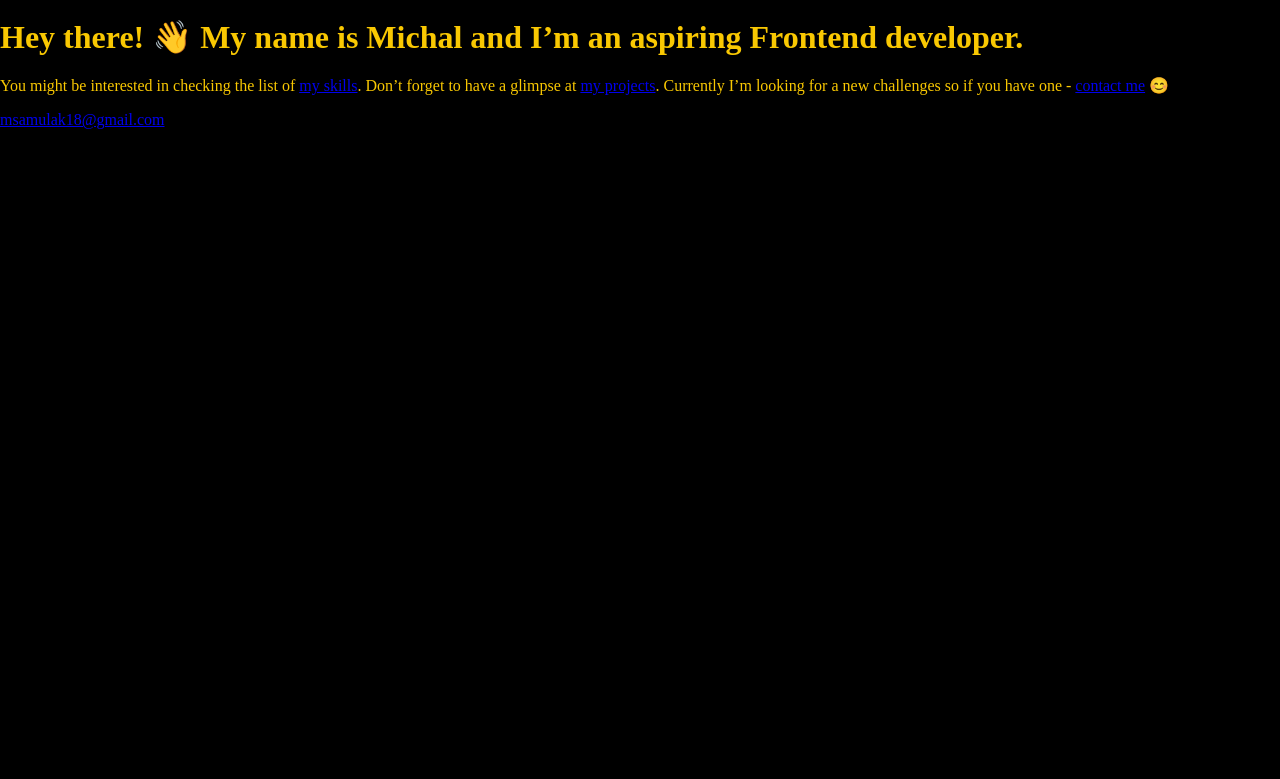
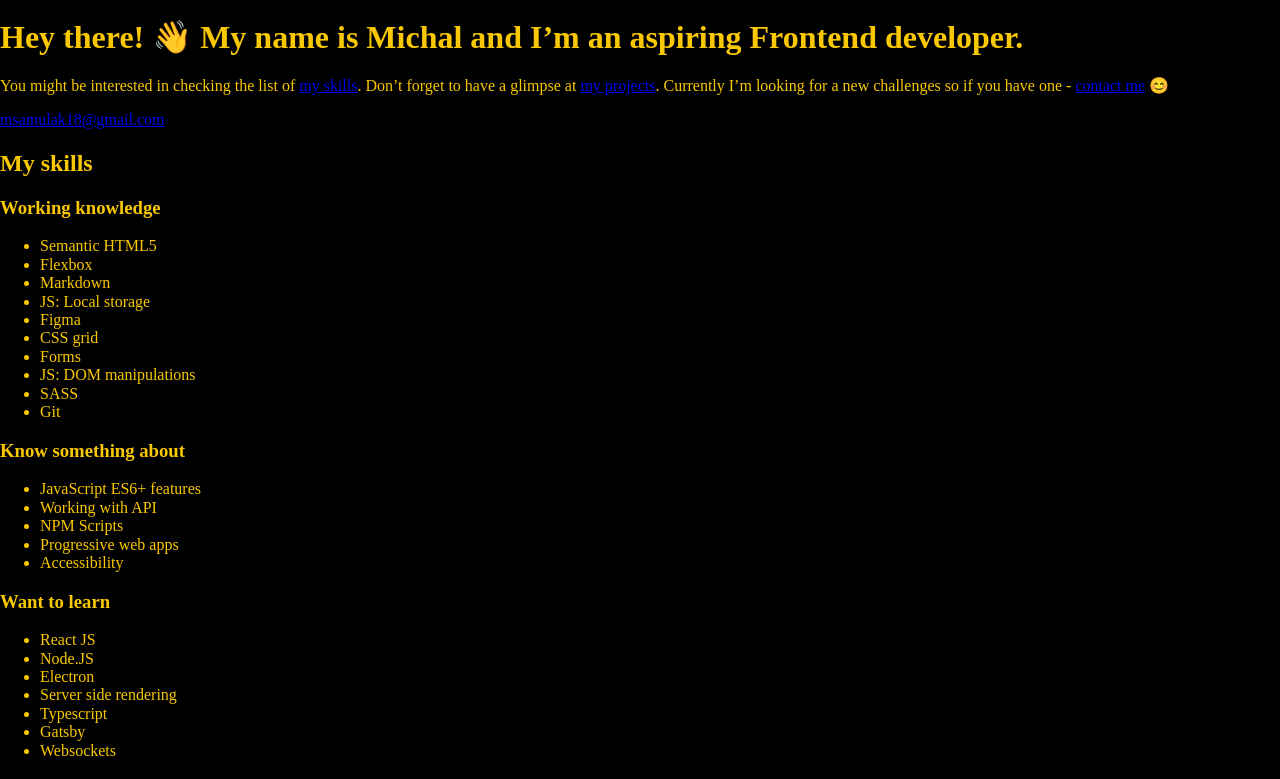
Before and after one commit to michalsamulak/michalsamulak.github.io, a website: page src/content/index.html in a window 1280 px wide. Shown: the part 21-800 px from the top of the page. Drawn offline with nearby package versions, Linux system fonts and the light colour scheme; files that its build step writes are made by us from their sources.

Commit message:
feat: skills section markup

```diff
--- a/src/content/index.html
+++ b/src/content/index.html
@@ -1,5 +1,6 @@
 <!DOCTYPE html>
 <html lang="en">
+
 <head>
   <meta charset="UTF-8" />
   <meta name="viewport" content="width=device-width, initial-scale=1.0" />
@@ -18,17 +19,9 @@
 
   <link rel="manifest" href="manifest.json" />
   <meta name="apple-mobile-web-app-capable" content="yes" />
-    <link
-      rel="apple-touch-icon"
-      sizes="192x192"
-      href="assets/pwa/icons/icon-192x192.png"
-    />
+  <link rel="apple-touch-icon" sizes="192x192" href="assets/pwa/icons/icon-192x192.png" />
 
-    <link
-      rel="icon"
-      type="image/png"
-      href="assets/pwa/icons/icon-192x192.png"
-    />
+  <link rel="icon" type="image/png" href="assets/pwa/icons/icon-192x192.png" />
 
   <link rel="stylesheet" href="css/main.css" />
 </head>
@@ -37,15 +30,61 @@
 <body>
   <main class="main">
     <section class="header">
-        <img src="" class="header__image" alt="Michal."/>
+      <img src="" class="header__image" alt="Michal." />
       <h1 class="header__title">Hey there! 👋 My name is Michal and I’m an aspiring Frontend developer. </h1>
-        <p class="header__description">You might be interested in checking the list of <a class="header__link" href="#">my skills</a>. Don’t forget to  have a glimpse at <a class="header__link" href="#">my projects</a>. Currently I’m looking for a new challenges so if you have one - <a class="header__link" href="#">contact me</a> 😊</p>
+      <p class="header__description">You might be interested in checking the list of <a class="header__link"
+          href="#my-skills">my
+          skills</a>. Don’t forget to have a glimpse at <a class="header__link" href="#">my projects</a>. Currently I’m
+        looking for a new challenges so if you have one - <a class="header__link" href="#">contact me</a> 😊</p>
 
       <a class="header__mail" href="mailto:msamulak18@gmail.com">msamulak18@gmail.com</a>
     </section>
+    <section id="my-skills" class="skills">
+      <h2 class="skills__header">My skills</h2>
+      <section class="skills-list">
+        <h3 class="skills-list__title">Working knowledge</h3>
+        <ul class="skills-list__list">
+          <li class="skills-list__item">Semantic HTML5</li>
+          <li class="skills-list__item">Flexbox</li>
+          <li class="skills-list__item">Markdown</li>
+          <li class="skills-list__item">JS: Local storage</li>
+          <li class="skills-list__item">Figma</li>
+          <li class="skills-list__item">CSS grid</li>
+          <li class="skills-list__item">Forms</li>
+          <li class="skills-list__item">JS: DOM manipulations</li>
+          <li class="skills-list__item">SASS</li>
+          <li class="skills-list__item">Git</li>
+        </ul>
+      </section>
 
+      <section class="skills-list">
+        <h3 class="skills-list__title">Know something about</h3>
+        <ul class="skills-list__list">
+          <li class="skills-list__item">JavaScript ES6+ features</li>
+          <li class="skills-list__item">Working with API</li>
+          <li class="skills-list__item">NPM Scripts</li>
+          <li class="skills-list__item">Progressive web apps</li>
+          <li class="skills-list__item">Accessibility</li>
+        </ul>
+      </section>
+
+      <section class="skills-list">
+        <h3 class="skills-list__title">Want to learn</h3>
+        <ul class="skills-list__list">
+          <li class="skills-list__item">React JS</li>
+          <li class="skills-list__item">Node.JS</li>
+          <li class="skills-list__item">Electron</li>
+          <li class="skills-list__item">Server side rendering</li>
+          <li class="skills-list__item">Typescript</li>
+          <li class="skills-list__item">Gatsby</li>
+          <li class="skills-list__item">Websockets</li>
+        </ul>
+
+      </section>
+    </section>
   </main>
 
   <script src="js/main.js"></script>
 </body>
+
 </html>
```
Lines whose indentation alone changed are shown as unchanged.
